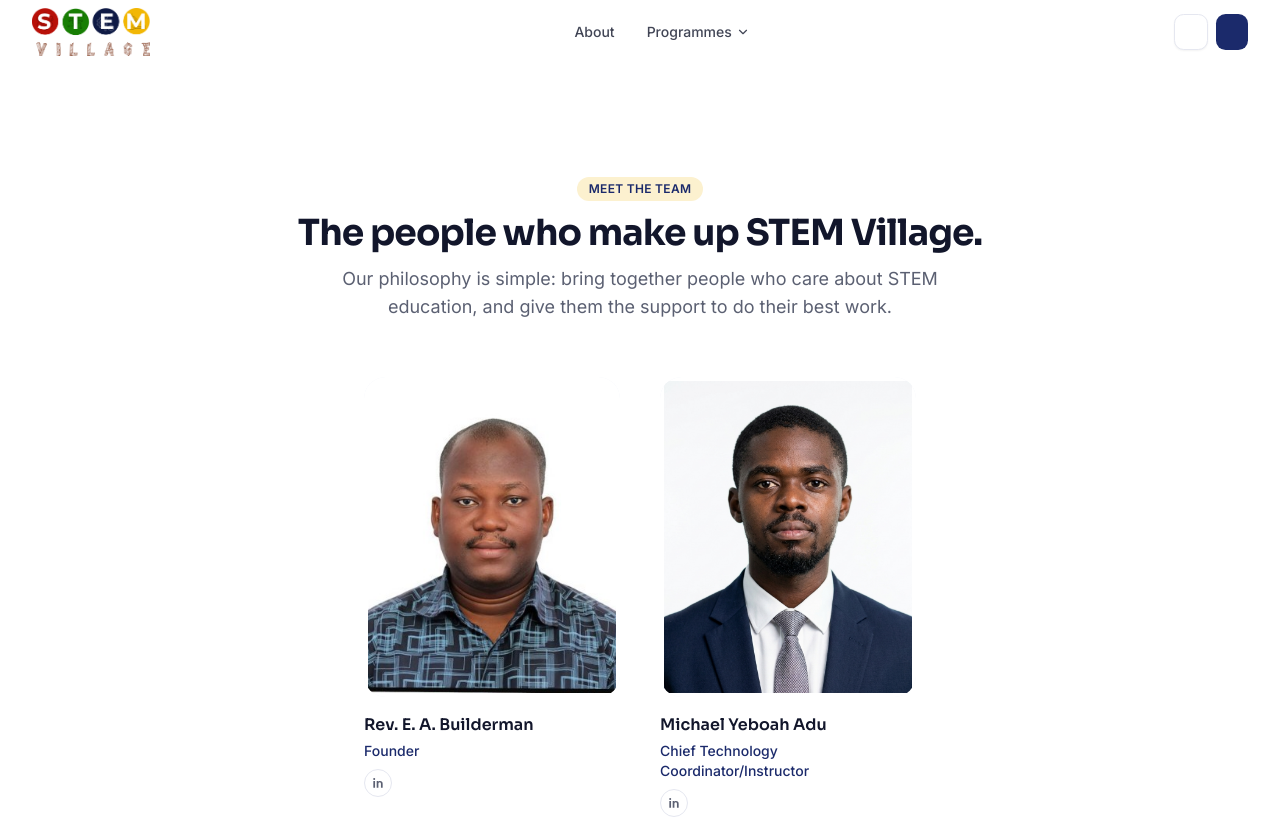
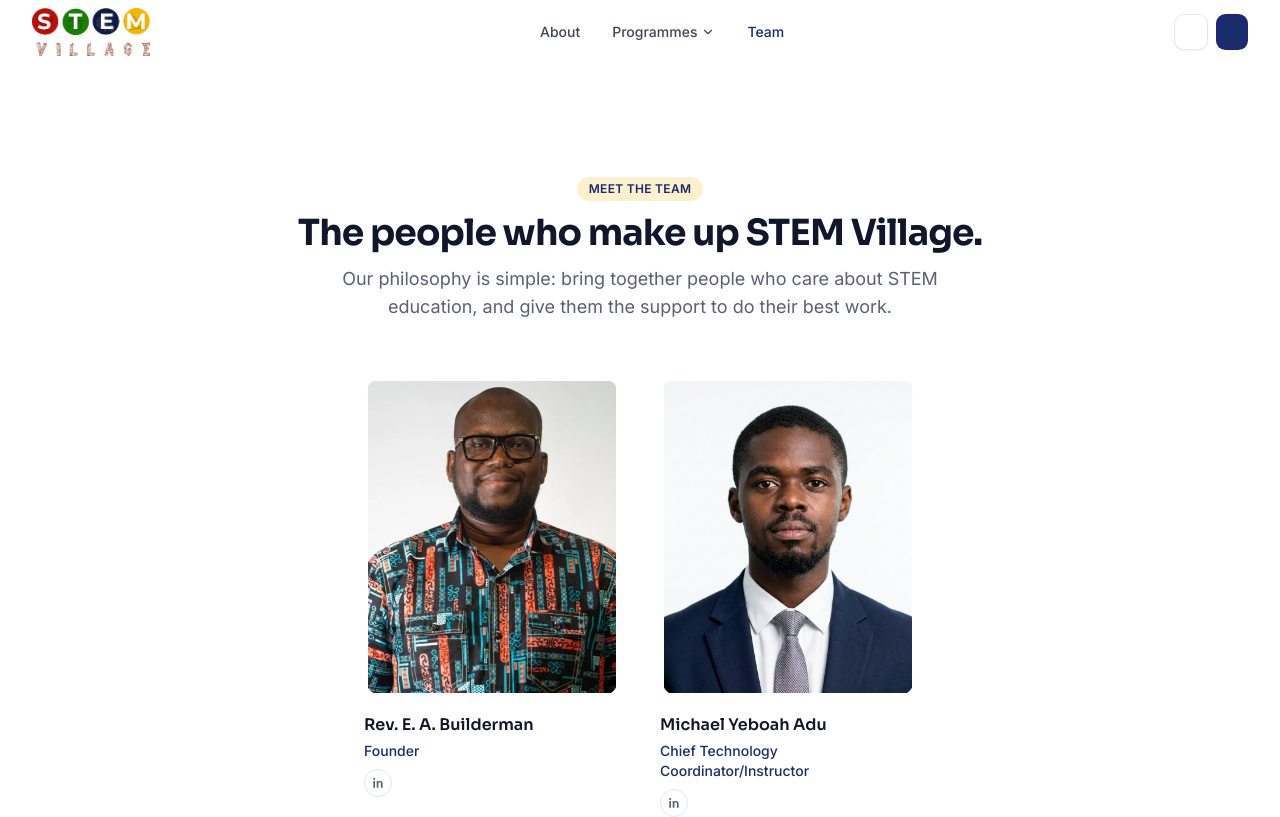
Before and after one commit to m1ch-a3l/stemvillage, a Next.js app: page /team in a window 1280 px wide. Shown: the top 817 px of the page. Built offline with nearby package versions, Linux system fonts and the light colour scheme.

Commit message:
updated profile links

```diff
--- a/src/data/team.ts
+++ b/src/data/team.ts
@@ -5,11 +5,13 @@ export const team: TeamMember[] = [
     slug: "rev-e-a-builderman",
     name: "Rev. E. A. Builderman",
     role: "Founder",
+    linkedin: "#"
   },
   {
     slug: "michael-yeboah-adu",
     name: "Michael Yeboah Adu",
     role: "Chief Technology Coordinator/Instructor",
+    linkedin: "https://www.linkedin.com/in/michael-adu-34283b13a/"
   },
 ];
 
--- a/src/lib/photos.ts
+++ b/src/lib/photos.ts
@@ -33,7 +33,7 @@ export const workshopPhotos: Record<string, string> = {
 // Real staff photos, keyed by team member slug — add an entry once a real,
 // consented photo is available. Falls back to placeholder art until then.
 export const teamPhotos: Record<string, string> = {
-  "rev-e-a-builderman": "/images/team/Enoch.jpg",
+  "rev-e-a-builderman": "/images/team/Enoch.webp",
   "michael-yeboah-adu": "/images/team/Michael.jpg",
 };
 
--- a/src/lib/site.ts
+++ b/src/lib/site.ts
@@ -30,6 +30,7 @@ export const navLinks = [
       { label: "Workshops", href: "/workshops" },
     ],
   },
+  { label: "Team", href: "/team" },
 ] as const;
 
 export const footerLinks = {
```
Also changed, not shown: public/images/team/Enoch.jpg (deleted), public/images/team/Enoch.webp (added).
